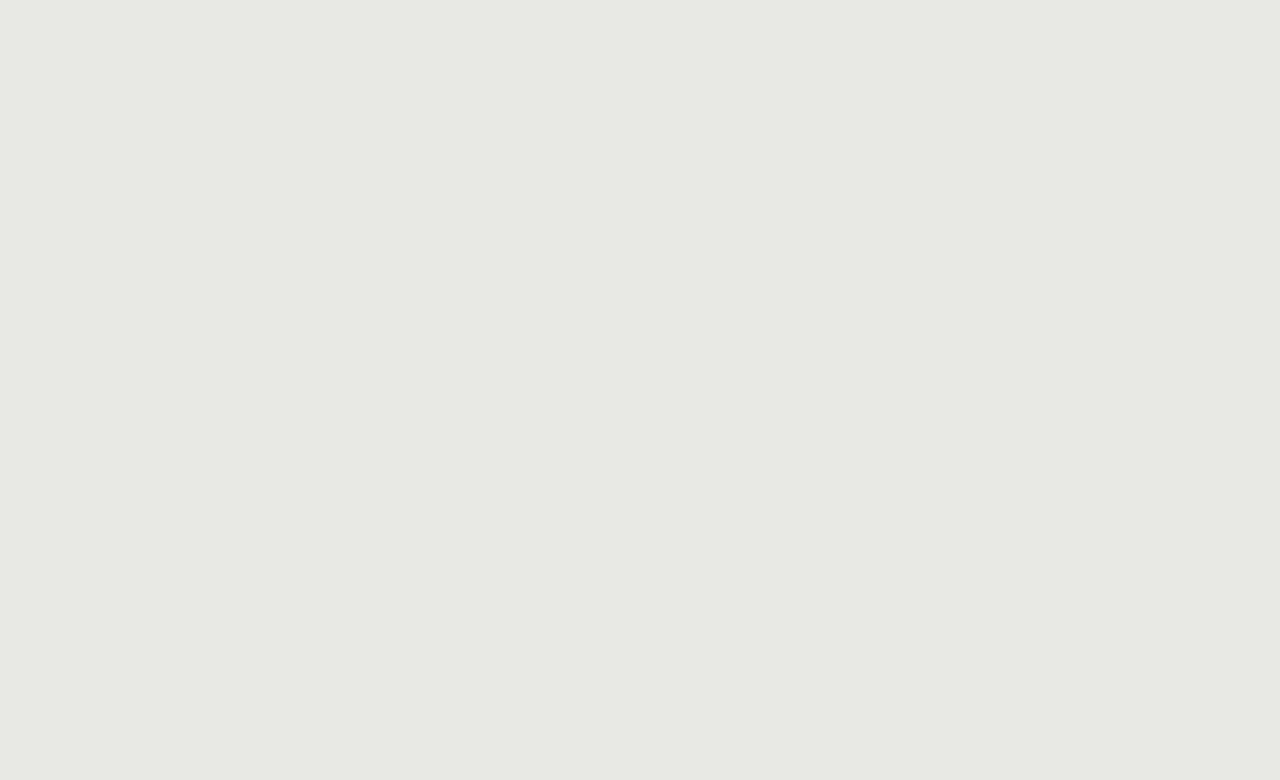
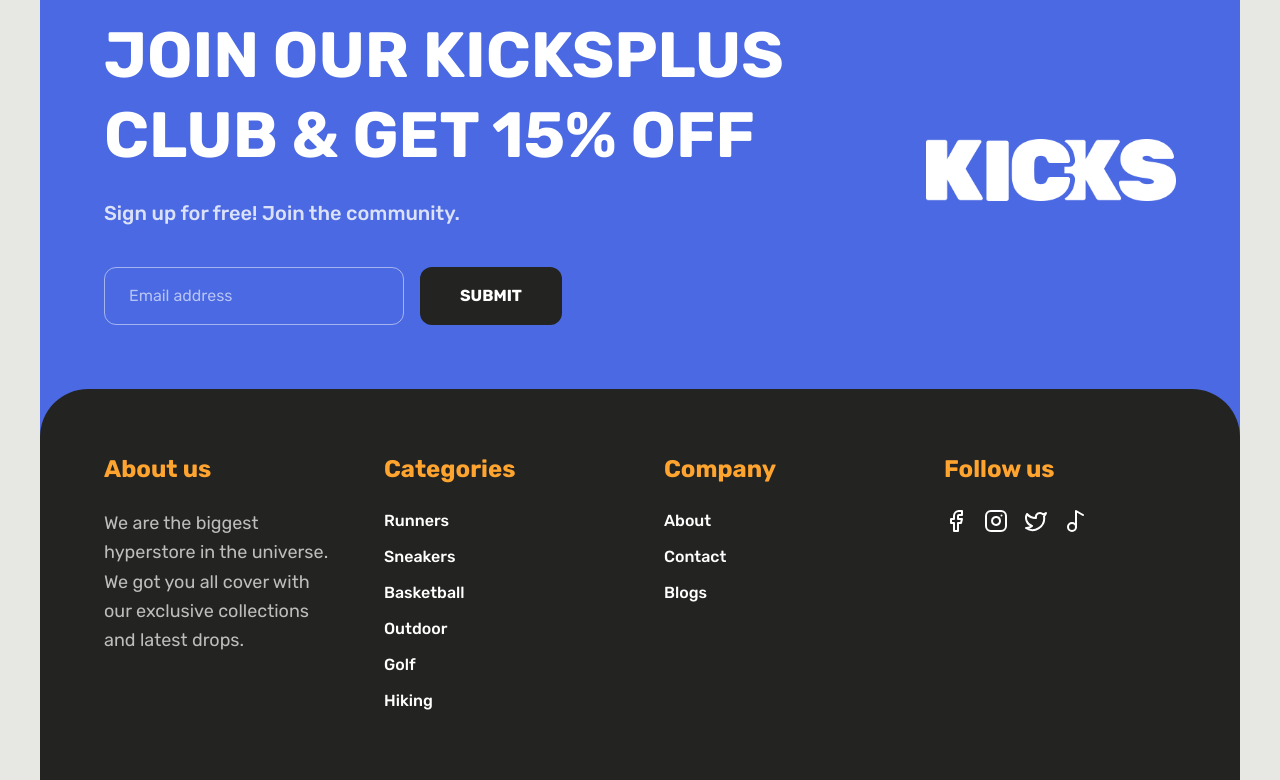
Before and after one commit to ArfatChowdhury/kicks-zavisoft-frontend-task, a Next.js app: page / in a window 1280 px wide. Shown: the part 3400-4180 px from the top of the page. Before the commit the page ends 3295 px from the top, so only its background shows below. Built offline with nearby package versions, Linux system fonts and the light colour scheme; no server answers.

Commit message:
Add Footer component including newsletter signup, navigation links, and branding images.

```diff
--- a/src/components/layouts/Footer.tsx
+++ b/src/components/layouts/Footer.tsx
@@ -1,8 +1,125 @@
 import React from 'react'
+import Image from 'next/image'
+import Link from 'next/link'
+import { Facebook, Instagram, Twitter, Music2 } from 'lucide-react'
 
 const Footer = () => {
     return (
-        <div>Footer</div>
+        <footer className="w-full bg-[#E7E7E3] pt-20 px-4 md:px-10 pb-10">
+            {/* Main Blue Container */}
+            <div className="max-w-[1400px] mx-auto bg-[#4A69E2] rounded-[48px] overflow-hidden flex flex-col">
+
+                {/* 1. Newsletter Section (Inside Blue) */}
+                <div className="p-10 md:p-16 flex flex-col md:flex-row justify-between items-center gap-10 relative">
+                    <div className="flex flex-col gap-6 z-10">
+                        <h2 className="text-4xl md:text-[64px] font-bold text-white leading-tight font-rubik uppercase">
+                            Join our KicksPlus <br />
+                            Club & get 15% off
+                        </h2>
+                        <p className="text-white/80 text-lg md:text-xl font-medium">
+                            Sign up for free! Join the community.
+                        </p>
+                        <div className="flex flex-col sm:flex-row gap-4 mt-4">
+                            <input
+                                type="email"
+                                placeholder="Email address"
+                                className="bg-transparent border border-white/50 rounded-xl px-6 py-4 text-white placeholder:text-white/60 focus:outline-none focus:border-white min-w-[300px]"
+                            />
+                            <button className="bg-[#232321] text-white px-10 py-4 rounded-xl font-bold uppercase hover:bg-black transition-all">
+                                Submit
+                            </button>
+                        </div>
+                    </div>
+
+                    {/* Branding Image in Blue Section */}
+                    <div className="relative w-[180px] h-[80px] md:w-[250px] md:h-[110px] z-10 shrink-0">
+                        <Image
+                            src="/footer/kicksFronts.png"
+                            alt="Kicks Logo"
+                            fill
+                            className="object-contain"
+                        />
+                    </div>
+                </div>
+
+                {/* 2. Links Section (Dark) - Nested inside Blue with rounded top */}
+                <div className="bg-[#232321] rounded-t-[48px] p-10 md:p-16 flex flex-col gap-20 relative overflow-hidden">
+                    <div className="grid grid-cols-1 sm:grid-cols-2 lg:grid-cols-4 gap-12 z-10">
+                        {/* About Us */}
+                        <div className="flex flex-col gap-6">
+                            <h4 className="text-[#FFA52F] text-2xl font-bold font-rubik">About us</h4>
+                            <p className="text-white/70 text-lg leading-relaxed">
+                                We are the biggest hyperstore in the universe.
+                                We got you all cover with our exclusive
+                                collections and latest drops.
+                            </p>
+                        </div>
+
+                        {/* Categories */}
+                        <div className="flex flex-col gap-6">
+                            <h4 className="text-[#FFA52F] text-2xl font-bold font-rubik">Categories</h4>
+                            <ul className="flex flex-col gap-3">
+                                {['Runners', 'Sneakers', 'Basketball', 'Outdoor', 'Golf', 'Hiking'].map((item) => (
+                                    <li key={item}>
+                                        <Link href="#" className="text-white hover:text-[#FFA52F] transition-colors font-medium">
+                                            {item}
+                                        </Link>
+                                    </li>
+                                ))}
+                            </ul>
+                        </div>
+
+                        {/* Company */}
+                        <div className="flex flex-col gap-6">
+                            <h4 className="text-[#FFA52F] text-2xl font-bold font-rubik">Company</h4>
+                            <ul className="flex flex-col gap-3">
+                                {['About', 'Contact', 'Blogs'].map((item) => (
+                                    <li key={item}>
+                                        <Link href="#" className="text-white hover:text-[#FFA52F] transition-colors font-medium">
+                                            {item}
+                                        </Link>
+                                    </li>
+                                ))}
+                            </ul>
+                        </div>
+
+                        {/* Follow Us */}
+                        <div className="flex flex-col gap-6">
+                            <h4 className="text-[#FFA52F] text-2xl font-bold font-rubik">Follow us</h4>
+                            <div className="flex gap-4">
+                                <Link href="#" className="text-white hover:scale-110 transition-transform">
+                                    <Facebook size={24} />
+                                </Link>
+                                <Link href="#" className="text-white hover:scale-110 transition-transform">
+                                    <Instagram size={24} />
+                                </Link>
+                                <Link href="#" className="text-white hover:scale-110 transition-transform">
+                                    <Twitter size={24} />
+                                </Link>
+                                <Link href="#" className="text-white hover:scale-110 transition-transform">
+                                    <Music2 size={24} />
+                                </Link>
+                            </div>
+                        </div>
+                    </div>
+
+                    {/* Massive Branding at Bottom */}
+                    <div className="relative w-full h-[60px] sm:h-[100px] md:h-[120px] lg:h-[180px] mt-10">
+                        <Image
+                            src="/footer/kicks2bottom.png"
+                            alt="KICKS Branding"
+                            fill
+                            className="object-contain"
+                        />
+                    </div>
+                </div>
+            </div>
+
+            {/* Copyright */}
+            <div className="text-center mt-8 text-[#232321]/50 font-medium max-w-[1400px] mx-auto">
+                © All rights reserved
+            </div>
+        </footer>
     )
 }
 
```
Also changed, not shown: public/footer/kicks2bottom.png (added), public/footer/kicksFronts.png (renamed from public/logos/image.png).
